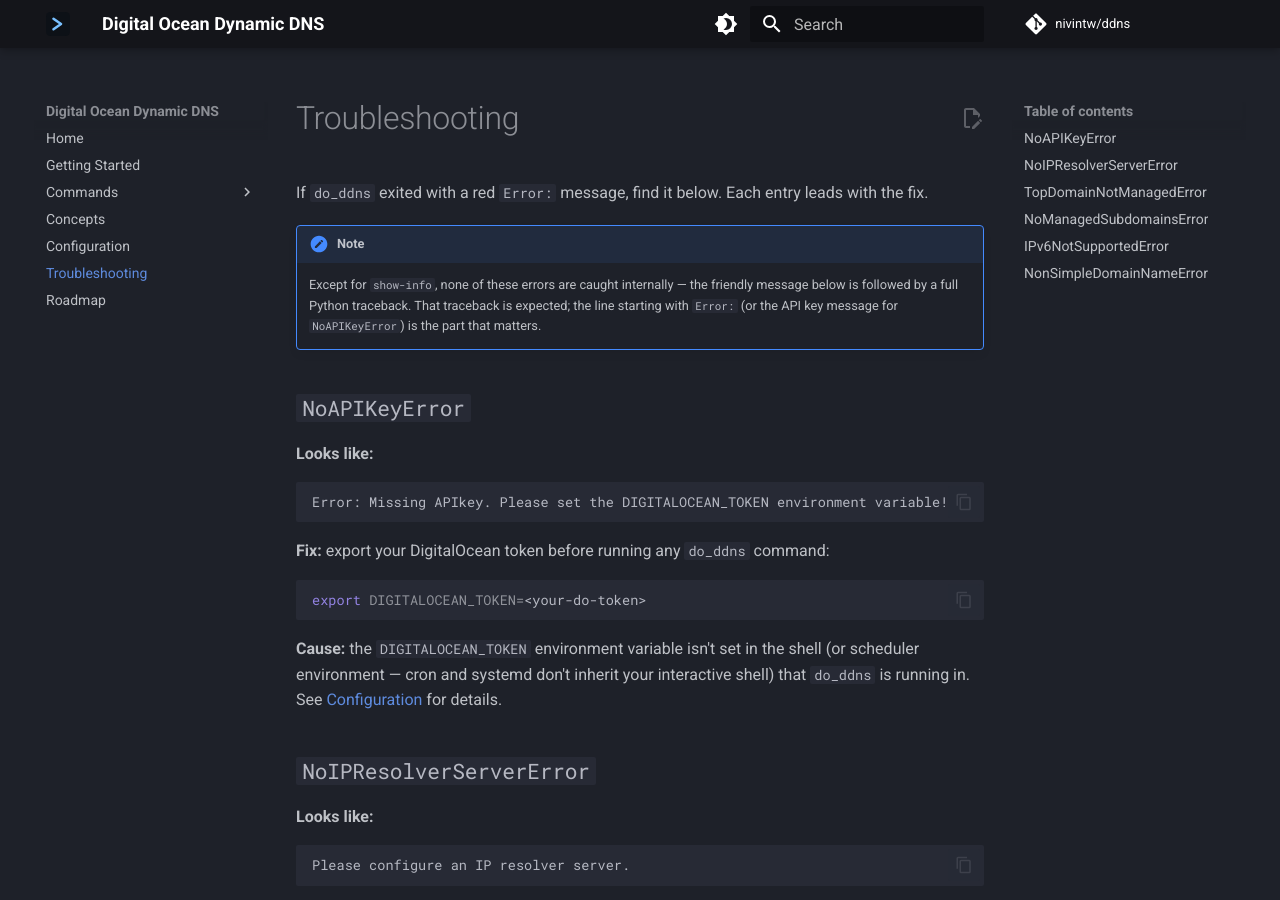
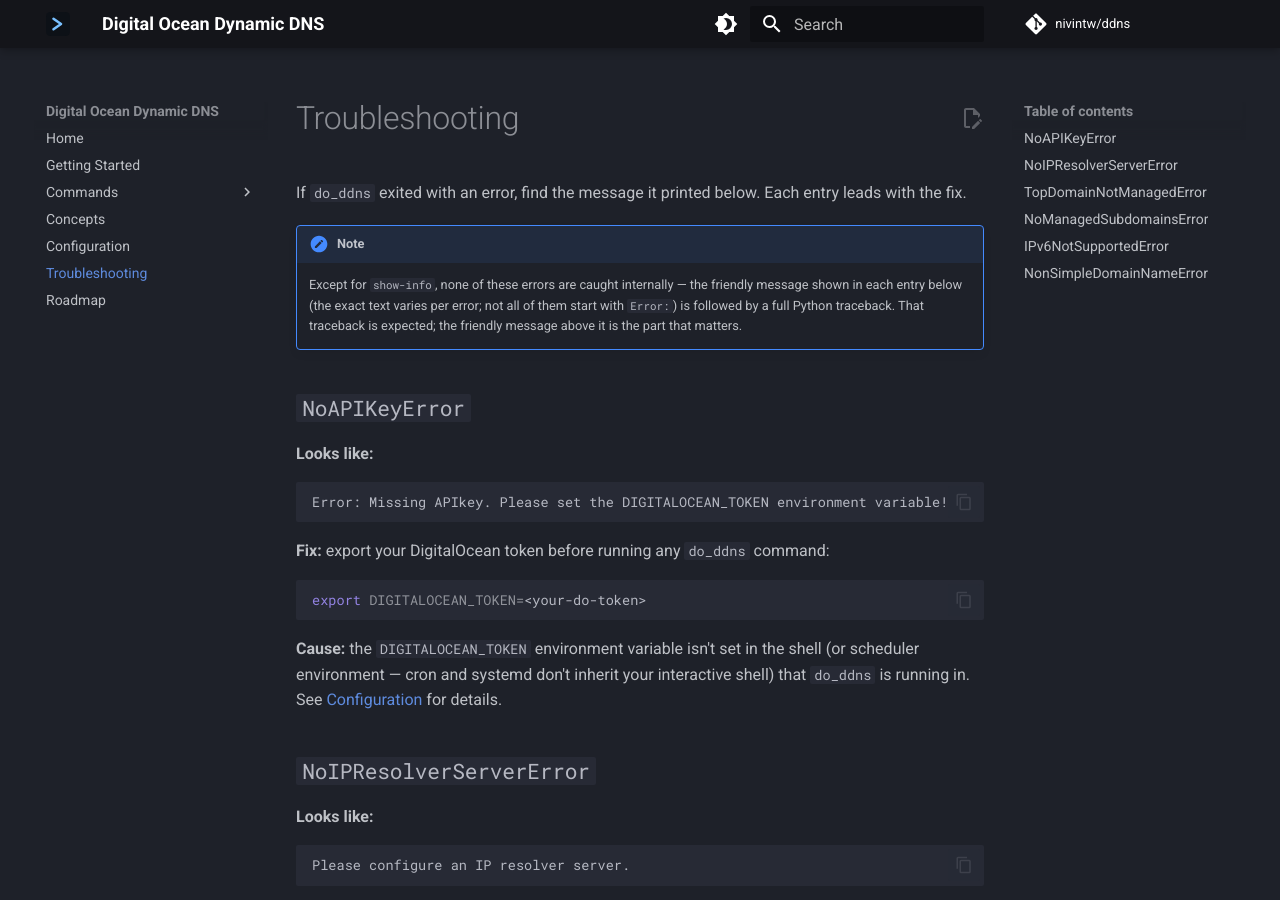
Before and after one commit to nivintw/ddns, an MkDocs documentation site: the page built from docs/troubleshooting.md, in a window 1280 px wide and 900 px high. Built offline with MkDocs 1.6.1 and Material for MkDocs 9.7.7, drawn with Linux system fonts in a browser that asks for light colours; comment, search, counter and statistics services are not loaded.

Commit message:
docs: fix troubleshooting intro overclaiming an Error: prefix on every message
Copilot's round-2 review found the note implied every error's
user-facing line starts with `Error:`, but NoIPResolverServerError
and IPv6NotSupportedError's messages don't carry that prefix.

```diff
--- a/docs/troubleshooting.md
+++ b/docs/troubleshooting.md
@@ -5,13 +5,14 @@ SPDX-License-Identifier: MIT
 
 # Troubleshooting
 
-If `do_ddns` exited with a red `Error:` message, find it below. Each entry leads with the fix.
+If `do_ddns` exited with an error, find the message it printed below. Each entry leads with
+the fix.
 
 !!! note
     Except for `show-info`, none of these errors are caught internally — the friendly message
-    below is followed by a full Python traceback. That traceback is expected; the line
-    starting with `Error:` (or the API key message for `NoAPIKeyError`) is the part that
-    matters.
+    shown in each entry below (the exact text varies per error; not all of them start with
+    `Error:`) is followed by a full Python traceback. That traceback is expected; the friendly
+    message above it is the part that matters.
 
 ## `NoAPIKeyError`
 
```
